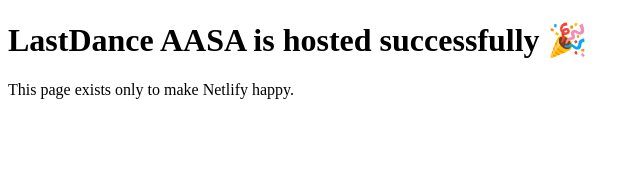
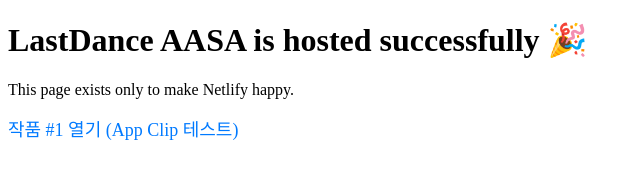
Before and after one commit to pearhyunjin/LastDance_AASA, a plain HTML site: page public/index.html in a window 1280 px wide. Shown: the whole page, without its empty margins (0-640 px from the left). Drawn offline with Linux system fonts and the light colour scheme.

Commit message:
test: add test link to index.html file

```diff
--- a/public/index.html
+++ b/public/index.html
@@ -7,5 +7,13 @@
   <body>
     <h1>LastDance AASA is hosted successfully 🎉</h1>
     <p>This page exists only to make Netlify happy.</p>
+
+    <p>
+      <a href="https://너도메인.netlify.app/artworkId/1?visitorId=10&visitId=99"
+         style="font-size: 18px; text-decoration: none; color: #007aff;">
+         작품 #1 열기 (App Clip 테스트)
+      </a>
+    </p>
+
   </body>
 </html>
```
